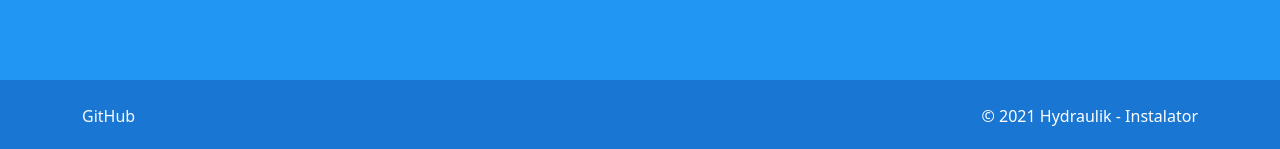
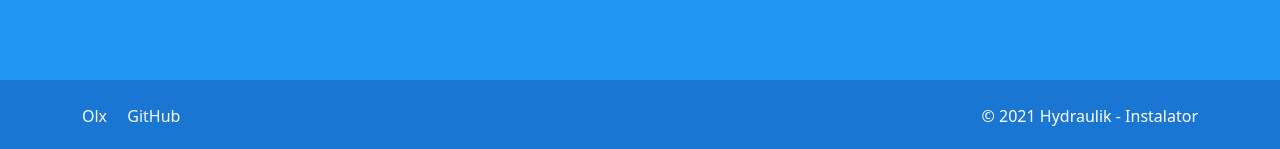
Before and after one commit to imjah/hydraulik-instalator, a Jekyll site: the page built from source/_collections/_services/pompy-ciepla.md, in a window 1280 px wide. Shown: the part 748-897 px from the top of the page. Built offline with Jekyll 4.4.1, drawn with Linux system fonts in a browser that asks for light colours.

Commit message:
Add olx link to navigation

```diff
--- a/source/_data/navigation.yml
+++ b/source/_data/navigation.yml
@@ -9,6 +9,9 @@ navbar:
     name: Kontakt
     href: /kontakt/
 footer:
+  - id  : 2
+    name: Olx
+    href: https://www.olx.pl/oferty/uzytkownik/Sz0Ei/
   - id  : 1
     name: GitHub
     href: https://github.com/imjah/hydraulik-instalator
```
